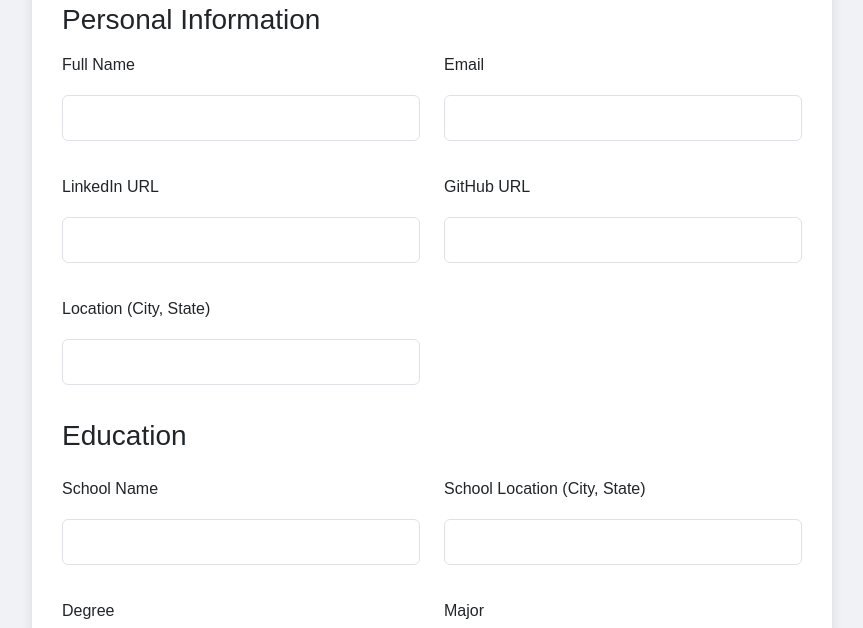
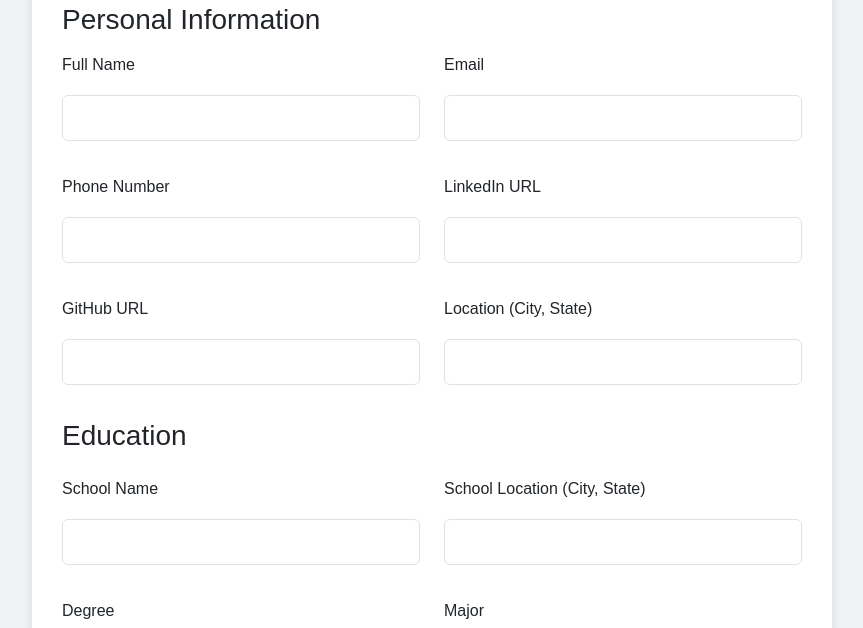
Before and after one commit to emird147/Resume.ai, a plain HTML site: page resume_builder.html in a window 1280 px wide. Shown: the part 137-765 px from the top of the page, without its empty margins (208-1071 px from the left). Drawn offline with nearby package versions, Linux system fonts and the light colour scheme.

Commit message:
error checking

```diff
--- a/resume_builder.html
+++ b/resume_builder.html
@@ -32,6 +32,10 @@
                 <div class="col-md-6">
                     <label for="email" class="form-label">Email</label>
                     <input type="email" class="form-control" id="email" name="email" required>
+                </div>
+                <div class="col-md-6">
+                    <label for="phoneNumber" class="form-label">Phone Number</label>
+                    <input type="text" class="form-control" id="phoneNumber" name="phoneNumber" required>
                 </div>
                 <div class="col-md-6">
                     <label for="linkedin" class="form-label">LinkedIn URL</label>
```
